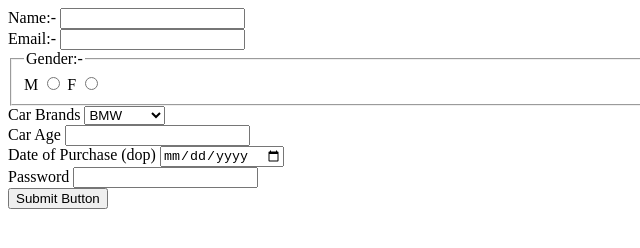
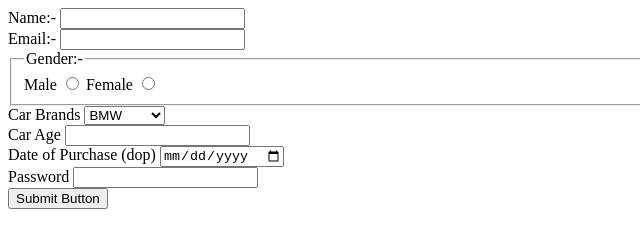
Before and after one commit to acciojob/car-insurance-form-Himanshu62727, a website: page main.html in a window 1280 px wide. Shown: the full height of the page, 0-640 px from the left. Drawn offline with Linux system fonts and the light colour scheme.

Commit message:
created a submission

```diff
--- a/main.html
+++ b/main.html
@@ -16,10 +16,10 @@
 		<input type = "email" id = email  required><br>
 		<fieldset>
 		<legend>Gender:-</legend>
-		<label for = m>M</label>
-		<input type = "radio" id = m name = Gender value = m required>
-		<label for = f>F</label>
-		<input type = "radio" id = f  name = Gender value = f required><br>
+		<label for = male>Male</label>
+		<input type = "radio"  name = gender value = male required>
+		<label for = female>Female</label>
+		<input type = "radio" name = gender value = female required><br>
 		</fieldset>
 		<label for = cars>Car Brands</label>
 		<select id = cars>
```
